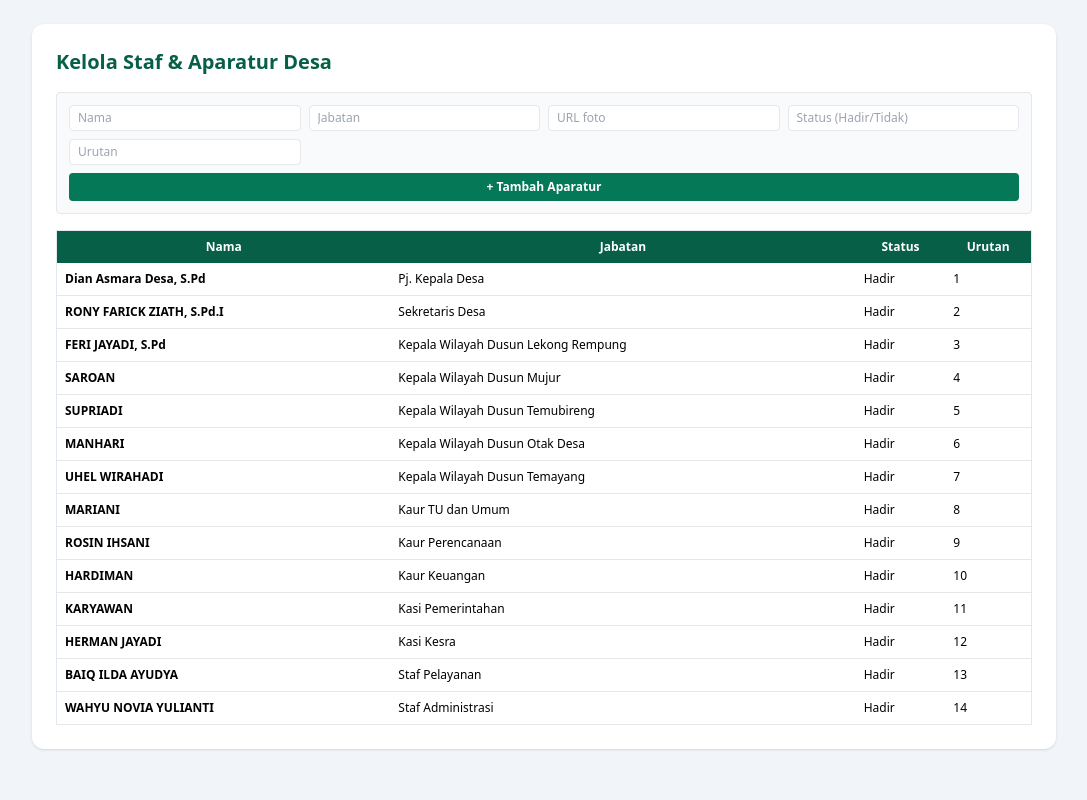
After one commit to BangYahya01/SIDmtBetok, a PHP site: page /admin/staf.php in a window 1280 px wide. The commit adds this page. Shown: the whole page, without its empty margins (96-1183 px from the left). Run offline with PHP 8.4, Linux system fonts and the light colour scheme; the visitor is signed in with stand-in values (Sample User, id 1); some libraries are stand-ins or nearby versions.

Commit message:
CRUD lengkap semua admin + login_check konsisten + nav tab ttd

```diff
--- /dev/null
+++ b/admin/staf.php
@@ -0,0 +1,42 @@
+<?php
+require_once __DIR__ . '/../config/database.php';
+$pdo = getDB();
+$msg = '';
+if ($_SERVER['REQUEST_METHOD'] === 'POST' && isset($_POST['tambah'])) {
+    $stmt = $pdo->prepare("INSERT INTO aparatur (nama, jabatan, foto, status_kehadiran, urutan) VALUES (?, ?, ?, ?, ?)");
+    $stmt->execute([$_POST['nama'], $_POST['jabatan'], $_POST['foto'], $_POST['status'], (int)$_POST['urutan']]);
+    $msg = 'Staf/aparatur ditambahkan.';
+}
+$staf = $pdo->query("SELECT * FROM aparatur ORDER BY urutan ASC")->fetchAll();
+include __DIR__ . '/login_check.php';
+?><!DOCTYPE html>
+<html><head><title>Kelola Staf — Admin</title>
+<script src="https://cdn.tailwindcss.com"></script></head>
+<body class="bg-slate-100 p-6">
+<div class="max-w-5xl mx-auto bg-white rounded-xl shadow p-6">
+<h1 class="text-xl font-bold text-emerald-800 mb-4">Kelola Staf &amp; Aparatur Desa</h1>
+<?php if ($msg): ?><div class="bg-emerald-100 p-3 rounded mb-4 text-sm"><?= $msg ?></div><?php endif; ?>
+<form method="POST" class="grid md:grid-cols-4 gap-2 mb-4 bg-slate-50 p-3 rounded border">
+  <input name="nama" placeholder="Nama" class="px-2 py-1 border rounded text-xs" required>
+  <input name="jabatan" placeholder="Jabatan" class="px-2 py-1 border rounded text-xs">
+  <input name="foto" placeholder="URL foto" class="px-2 py-1 border rounded text-xs">
+  <input name="status" placeholder="Status (Hadir/Tidak)" class="px-2 py-1 border rounded text-xs">
+  <input name="urutan" placeholder="Urutan" type="number" class="px-2 py-1 border rounded text-xs">
+  <button name="tambah" class="md:col-span-4 bg-emerald-700 text-white py-1.5 rounded font-bold text-xs">+ Tambah Aparatur</button>
+</form>
+<table class="w-full text-xs border-collapse border border-slate-200">
+<thead class="bg-emerald-800 text-white"><tr><th class="p-2">Nama</th><th>Jabatan</th><th>Status</th><th>Urutan</th></tr></thead>
+<tbody>
+<?php foreach ($staf as $s): ?>
+<tr class="border-b hover:bg-slate-50">
+  <td class="p-2 font-bold"><?= htmlspecialchars($s['nama']) ?></td>
+  <td class="p-2"><?= htmlspecialchars($s['jabatan']) ?></td>
+  <td class="p-2"><?= htmlspecialchars($s['status_kehadiran']) ?></td>
+  <td class="p-2"><?= $s['urutan'] ?></td>
+</tr>
+<?php endforeach; ?>
+</tbody>
+</table>
+</div>
+</body>
+</html>
```
Also changed, not shown: admin/index.php (+5 -2 lines), admin/ttd.php (added, +35 -0 lines).
